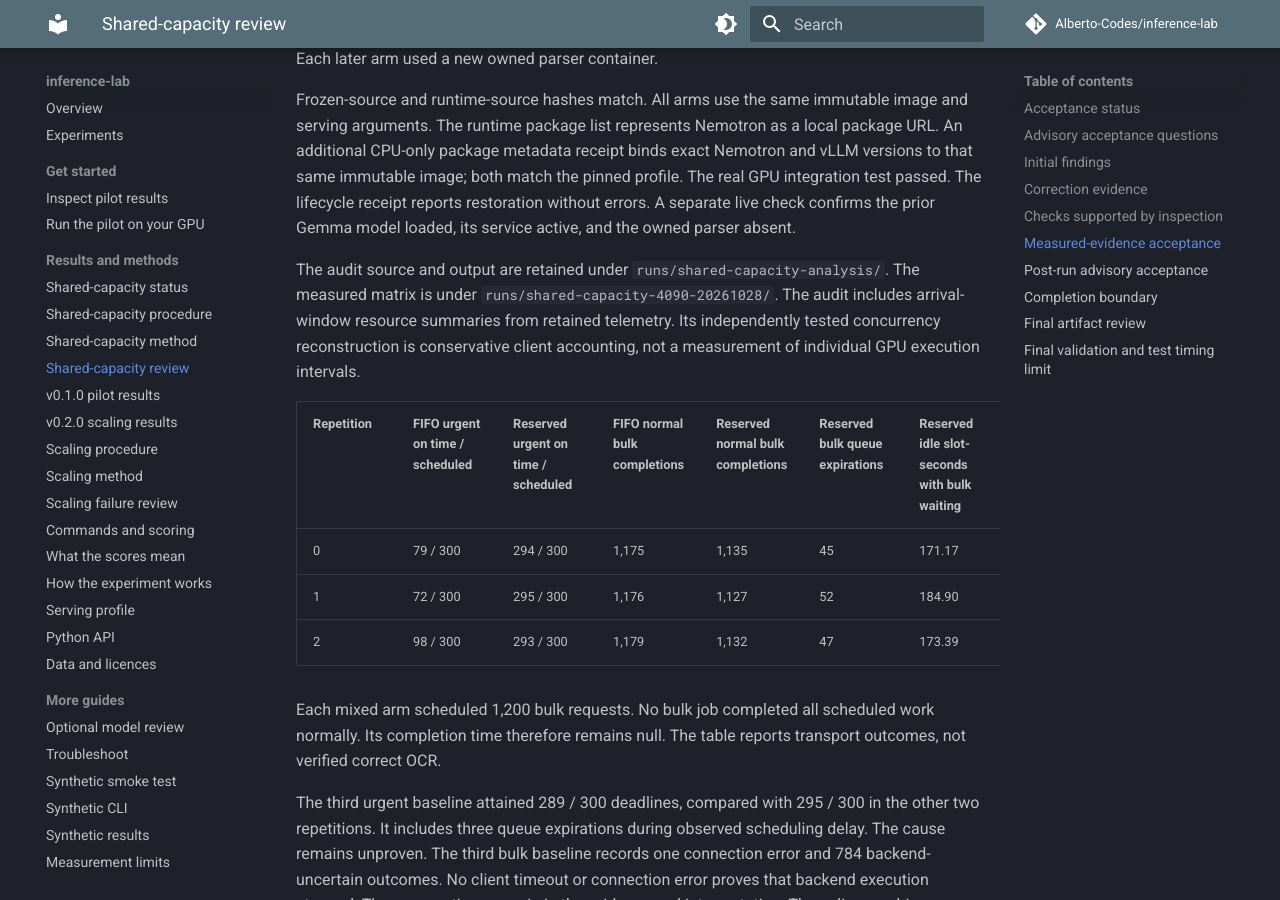
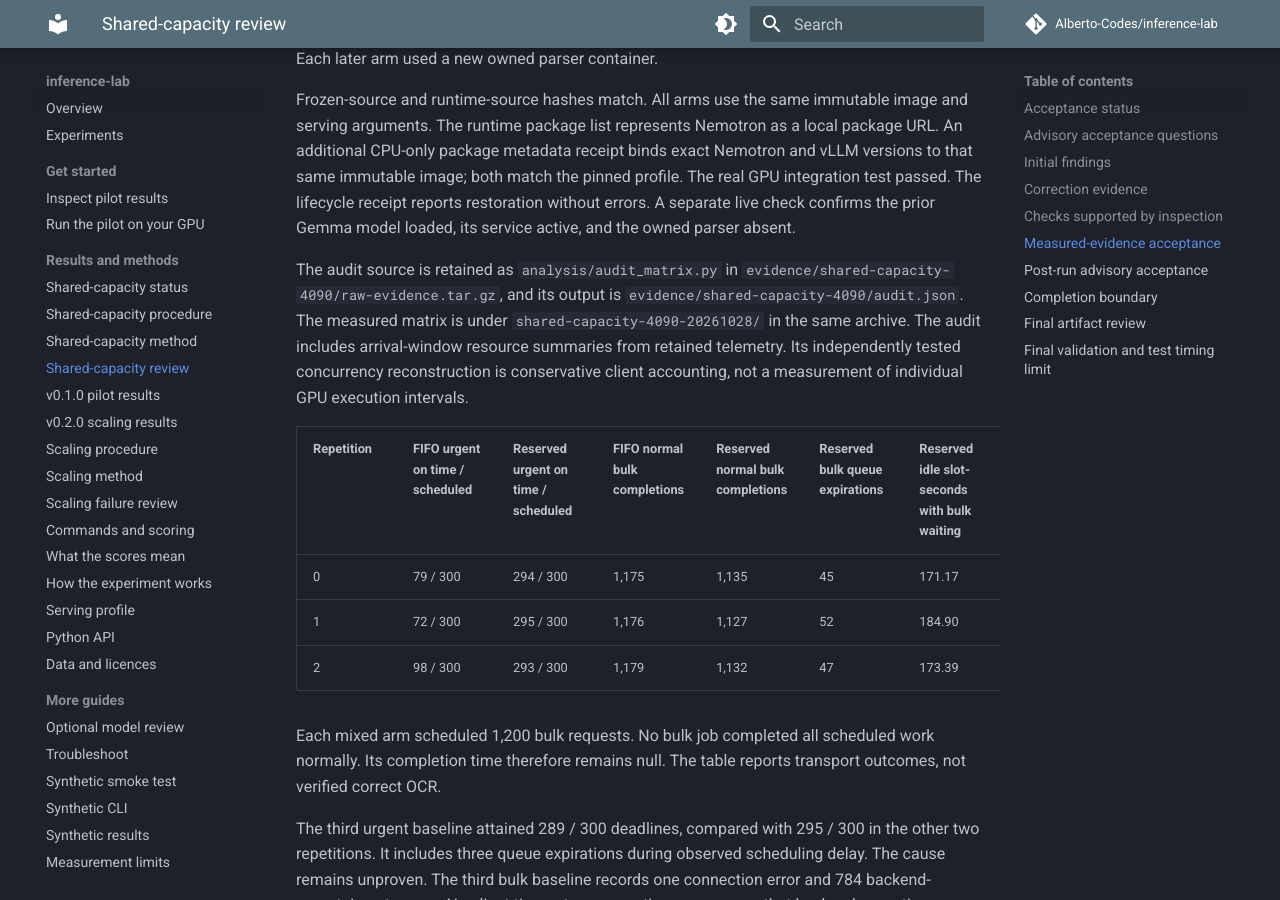
Before and after one commit to Alberto-Codes/inference-lab, an MkDocs documentation site: the page built from docs/reference/shared-capacity-review.md, in a window 1280 px wide and 900 px high, scrolled down 3385 px. Built offline with MkDocs 1.6.1 and Material for MkDocs 9.7.7, drawn with Linux system fonts in a browser that asks for light colours; comment, search, counter and statistics services are not loaded.

Commit message:
no-mistakes(review): Point review record at committed evidence archive paths

```diff
--- a/docs/reference/shared-capacity-review.md
+++ b/docs/reference/shared-capacity-review.md
@@ -125,8 +125,10 @@ The lifecycle receipt reports restoration without errors.
 A separate live check confirms the prior Gemma model loaded, its service active,
 and the owned parser absent.
 
-The audit source and output are retained under `runs/shared-capacity-analysis/`.
-The measured matrix is under `runs/shared-capacity-4090-20261028/`.
+The audit source is retained as `analysis/audit_matrix.py` in
+`evidence/shared-capacity-4090/raw-evidence.tar.gz`, and its output is
+`evidence/shared-capacity-4090/audit.json`.
+The measured matrix is under `shared-capacity-4090-20261028/` in the same archive.
 The audit includes arrival-window resource summaries from retained telemetry.
 Its independently tested concurrency reconstruction is conservative client accounting,
 not a measurement of individual GPU execution intervals.
```
